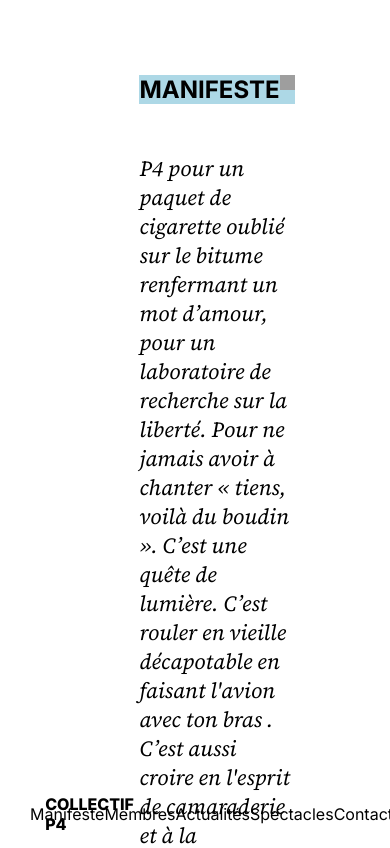
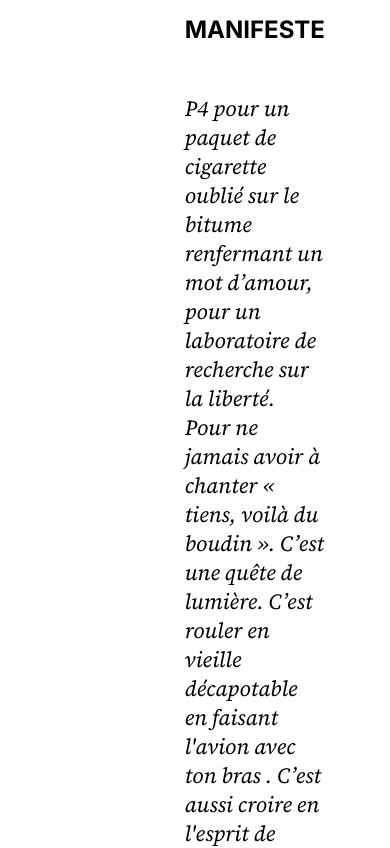
Before and after one commit to emmanuelplougoulm/nextjs-collectif-p4, a Next.js app: page /pages/manifeste in a window 390 px wide. Shown: the top 848 px of the page. Built offline with nearby package versions, Linux system fonts and the light colour scheme; grey boxes are pictures that could not be loaded.

Commit message:
[P4] styling: update responsive for manifeste page

```diff
--- a/app/pages/manifeste/manifeste.module.css
+++ b/app/pages/manifeste/manifeste.module.css
@@ -5,7 +5,6 @@
 
 .text-content {
   flex: 2;
-  /* background: pink; */
   display: flex;
   flex-direction: column;
   padding-left: 30px;
@@ -13,7 +12,6 @@
 }
 
 .title-container {
-  background: lightblue;
   margin-top: 75px;
   display: flex;
   justify-content: space-between;
@@ -46,5 +44,31 @@
   grid-column-end: 7;
   grid-row-start: 7;
   grid-row-end: 8;
-  /* background: red; */
 }
+
+@media screen and (max-width: 768px) {
+}
+
+@media screen and (max-width: 480px) {
+  .page-container {
+    flex-direction: column-reverse;
+  }
+
+  .title-container {
+    margin-top: 15px;
+  }
+
+  .title-container img {
+    display: none;
+  }
+
+  .text-content {
+    flex: 1;
+    padding: 0 1rem;
+  }
+
+  .img-content {
+    flex: 1;
+    height: 300px;
+  }
+}
--- a/app/pages/manifeste/page.tsx
+++ b/app/pages/manifeste/page.tsx
@@ -1,5 +1,7 @@
 import Image from "next/image";
 import Title from "../../components/title/title";
+import Container from "../../components/container/container";
+
 import TriangleIcon from "../../components/icons/triangle.svg";
 
 import styles from "./manifeste.module.css";
@@ -9,9 +11,9 @@ import manifestePic from "@/public/assets/webp/manifeste.webp";
 export default function Manifesto() {
   return (
     <DefaultLayout>
-      <div className={styles["page-container"]}>
-        <div className={styles["text-content"]}>
-          <div className={styles["title-container"]}>
+      <Container className={styles["page-container"]}>
+        <section className={styles["text-content"]}>
+          <Container className={styles["title-container"]}>
             <Title tag="h3" className={styles["h3"]}>
               manifeste
             </Title>
@@ -21,7 +23,7 @@ export default function Manifesto() {
               height={15}
               alt="triangle-icon"
             />
-          </div>
+          </Container>
 
           <div className={styles["paragraph"]}>
             {`P4 pour un paquet de cigarette oublié sur le bitume renfermant un mot
@@ -42,16 +44,16 @@ export default function Manifesto() {
         porteurs de la totalité des signes du spectacle"`}
             <div>A. Vittez</div>
           </div>
-        </div>
-        <div className={styles["img-content"]}>
+        </section>
+        <section className={styles["img-content"]}>
           <Image
             src={manifestePic}
             layout="fill"
             objectFit="cover"
             alt="lightbeams_trees"
           />
-        </div>
-      </div>
+        </section>
+      </Container>
     </DefaultLayout>
   );
 }
```
